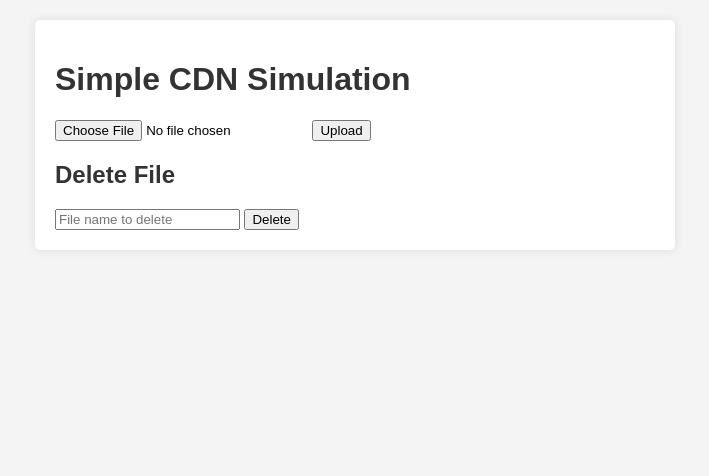
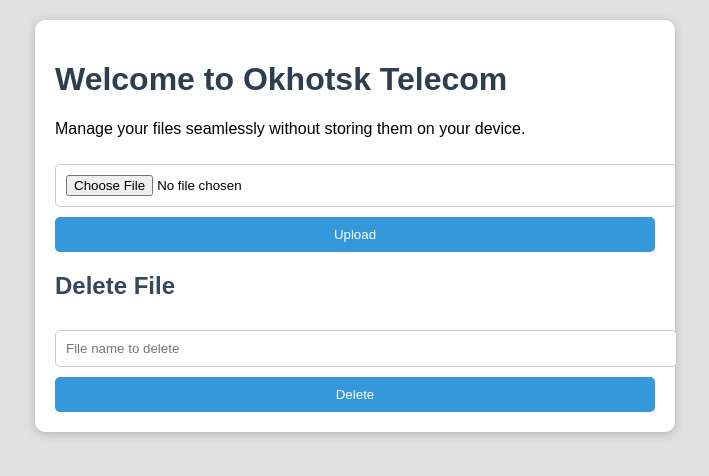
Before and after one commit to OneWorldDev/cdn, a plain HTML site: page index.html in a window 1280 px wide. Shown: the whole page, without its empty margins (285-994 px from the left). Drawn offline with Linux system fonts and the light colour scheme.

Commit message:
Update index.html

```diff
--- a/index.html
+++ b/index.html
@@ -3,25 +3,51 @@
 <head>
     <meta charset="UTF-8">
     <meta name="viewport" content="width=device-width, initial-scale=1.0">
-    <title>Simple CDN Simulation</title>
+    <title>Okhotsk Telecom</title>
     <style>
         body {
-            font-family: Arial, sans-serif;
+            font-family: 'Arial', sans-serif;
             margin: 0;
             padding: 20px;
-            background-color: #f4f4f4;
+            background-color: #e0e0e0; /* Light gray background */
         }
+
         .container {
             max-width: 600px;
             margin: auto;
-            background: white;
+            background: #fff; /* White background for the container */
             padding: 20px;
-            border-radius: 5px;
-            box-shadow: 0 0 10px rgba(0, 0, 0, 0.1);
+            border-radius: 10px; /* Rounded corners */
+            box-shadow: 0 2px 10px rgba(0, 0, 0, 0.2); /* Soft shadow */
         }
-        h1, h2 {
-            color: #333;
+
+        h1 {
+            color: #2c3e50; /* Darker shade for headings */
         }
+
+        h2 {
+            color: #34495e; /* Slightly lighter shade for subheadings */
+        }
+
+        input[type="file"], input[type="text"], button {
+            margin-top: 10px;
+            width: 100%;
+            padding: 10px;
+            border: 1px solid #ccc; /* Light border */
+            border-radius: 5px; /* Rounded input fields */
+        }
+
+        button {
+            background-color: #3498db; /* Button color */
+            color: white; /* Button text color */
+            border: none; /* Remove border */
+            cursor: pointer; /* Pointer cursor on hover */
+        }
+
+        button:hover {
+            background-color: #2980b9; /* Darker shade on hover */
+        }
+
         #linkContainer {
             margin-top: 20px;
         }
@@ -29,7 +55,8 @@
 </head>
 <body>
     <div class="container">
-        <h1>Simple CDN Simulation</h1>
+        <h1>Welcome to Okhotsk Telecom</h1>
+        <p>Manage your files seamlessly without storing them on your device.</p>
         <input type="file" id="fileInput">
         <button id="uploadButton">Upload</button>
         <div id="linkContainer"></div>
```
